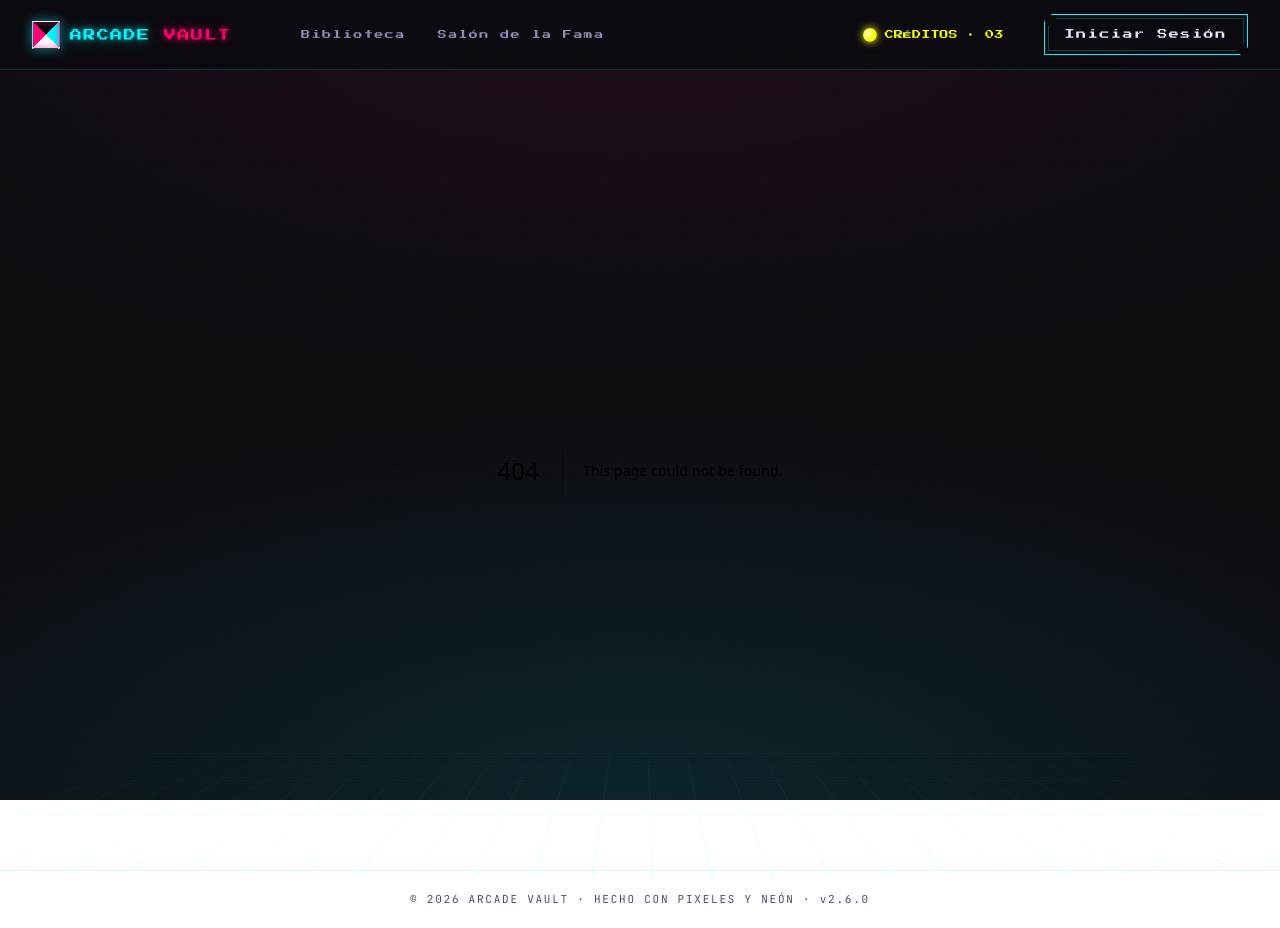
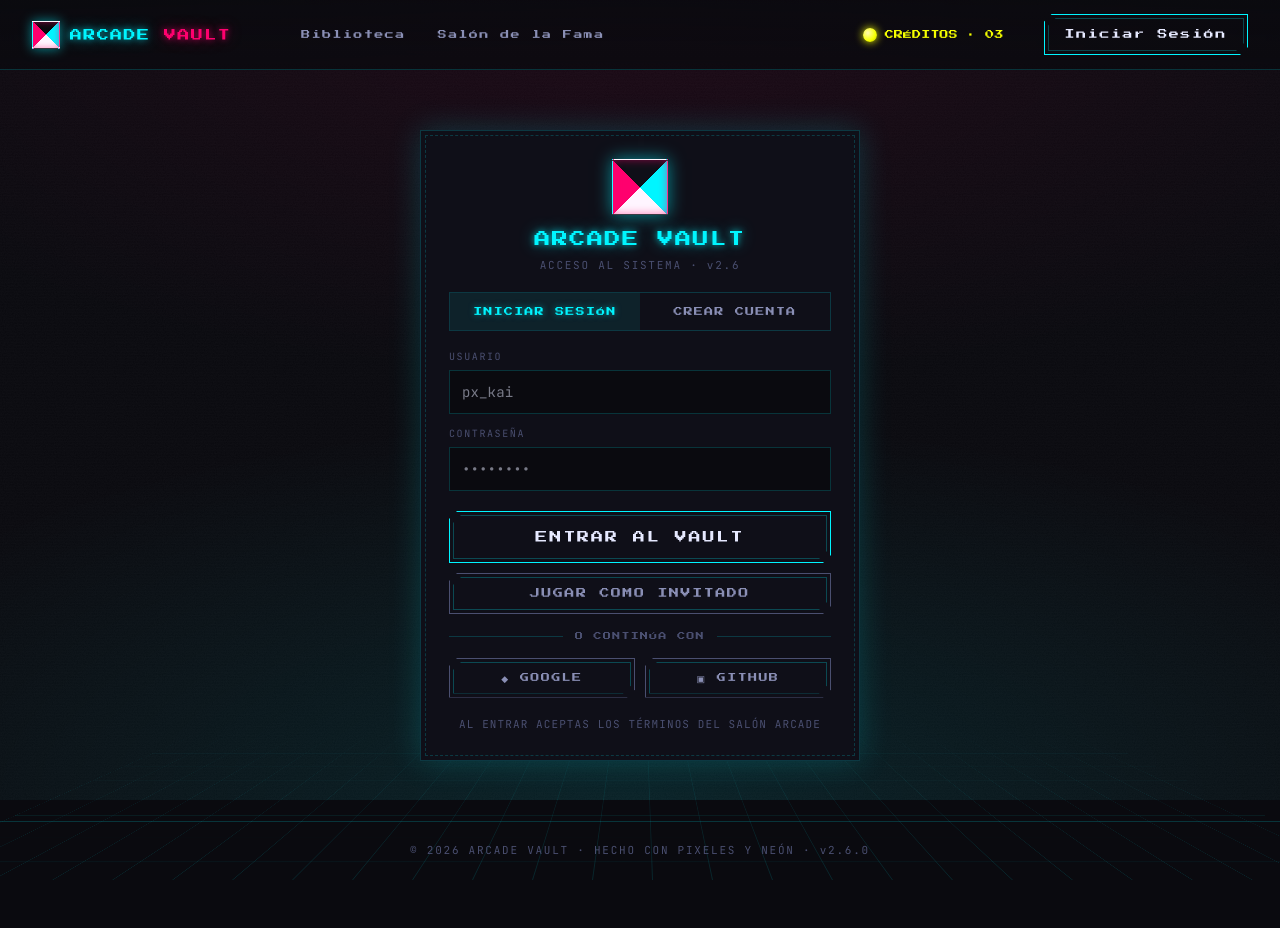
Before and after one commit to Csoria30/05-arcade-vault, a Next.js app: page /login in a window 1280 px wide. Before the commit this address had no page. After the commit the page ends 879 px from the top, so only its background shows below. Built offline with nearby package versions, Linux system fonts and the light colour scheme.

Commit message:
feat: implementacion page login

```diff
--- /dev/null
+++ b/app/login/page.tsx
@@ -0,0 +1,95 @@
+"use client";
+
+import { useState, type FormEvent } from "react";
+import { useRouter } from "next/navigation";
+import { useSession } from "@/lib/session";
+
+export default function LoginPage() {
+  const router = useRouter();
+  const { login } = useSession();
+  const [tab, setTab] = useState<"in" | "up">("in");
+  const [user, setUser] = useState("");
+  const [pass, setPass] = useState("");
+  const [email, setEmail] = useState("");
+
+  const submit = (e: FormEvent) => {
+    e.preventDefault();
+    login({ name: (user || "PLAYER1").toUpperCase().slice(0, 10) });
+    router.push("/");
+  };
+
+  const playAsGuest = () => {
+    login(null);
+    router.push("/");
+  };
+
+  return (
+    <div className="av-auth-wrap fade-in">
+      <div className="auth-card">
+        <div className="auth-header">
+          <div className="mark"></div>
+          <h2 className="neon-cyan">ARCADE VAULT</h2>
+          <div
+            className="mono"
+            style={{ fontSize: 11, color: "var(--ink-faint)", letterSpacing: "0.16em", marginTop: 6 }}
+          >
+            ACCESO AL SISTEMA · v2.6
+          </div>
+        </div>
+
+        <div className="auth-tabs">
+          <button className={tab === "in" ? "on" : ""} onClick={() => setTab("in")}>
+            INICIAR SESIÓN
+          </button>
+          <button className={tab === "up" ? "on" : ""} onClick={() => setTab("up")}>
+            CREAR CUENTA
+          </button>
+        </div>
+
+        <form onSubmit={submit}>
+          <div className="field">
+            <label>Usuario</label>
+            <input value={user} onChange={(e) => setUser(e.target.value)} placeholder="px_kai" />
+          </div>
+          {tab === "up" && (
+            <div className="field slide-in">
+              <label>Correo electrónico</label>
+              <input
+                type="email"
+                value={email}
+                onChange={(e) => setEmail(e.target.value)}
+                placeholder="jugador@vault.gg"
+              />
+            </div>
+          )}
+          <div className="field">
+            <label>Contraseña</label>
+            <input type="password" value={pass} onChange={(e) => setPass(e.target.value)} placeholder="••••••••" />
+          </div>
+
+          <button className="btn lg" type="submit" style={{ width: "100%", marginTop: 8 }}>
+            {tab === "in" ? "ENTRAR AL VAULT" : "CREAR Y JUGAR"}
+          </button>
+        </form>
+
+        <button className="btn ghost" style={{ width: "100%", marginTop: 10 }} onClick={playAsGuest}>
+          JUGAR COMO INVITADO
+        </button>
+
+        <div className="auth-divider">O CONTINÚA CON</div>
+        <div className="social">
+          <button className="btn ghost" type="button">
+            ◆  GOOGLE
+          </button>
+          <button className="btn ghost" type="button">
+            ▣  GITHUB
+          </button>
+        </div>
+
+        <div style={{ marginTop: 18, textAlign: "center", fontSize: 11, color: "var(--ink-faint)", letterSpacing: "0.1em" }}>
+          AL ENTRAR ACEPTAS LOS TÉRMINOS DEL SALÓN ARCADE
+        </div>
+      </div>
+    </div>
+  );
+}
```
